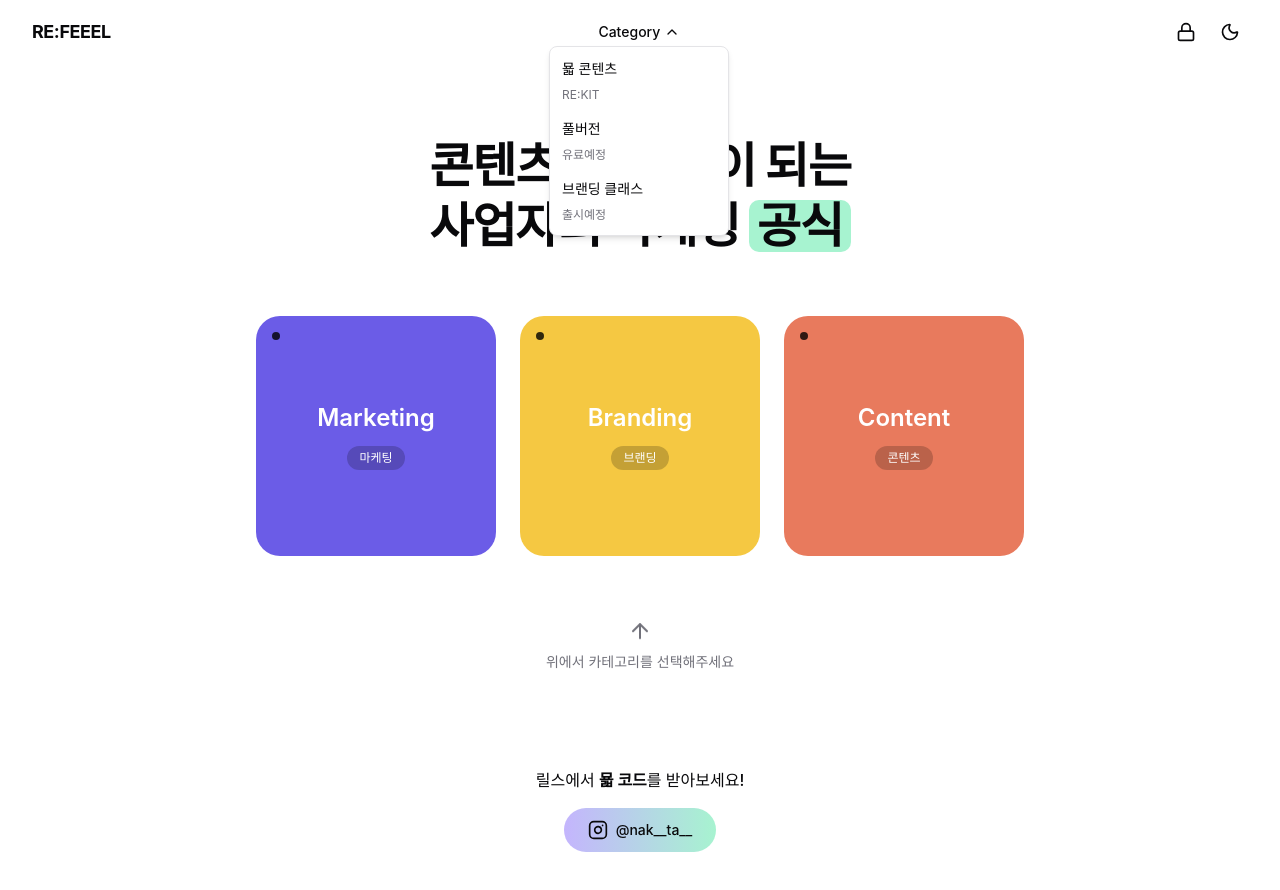
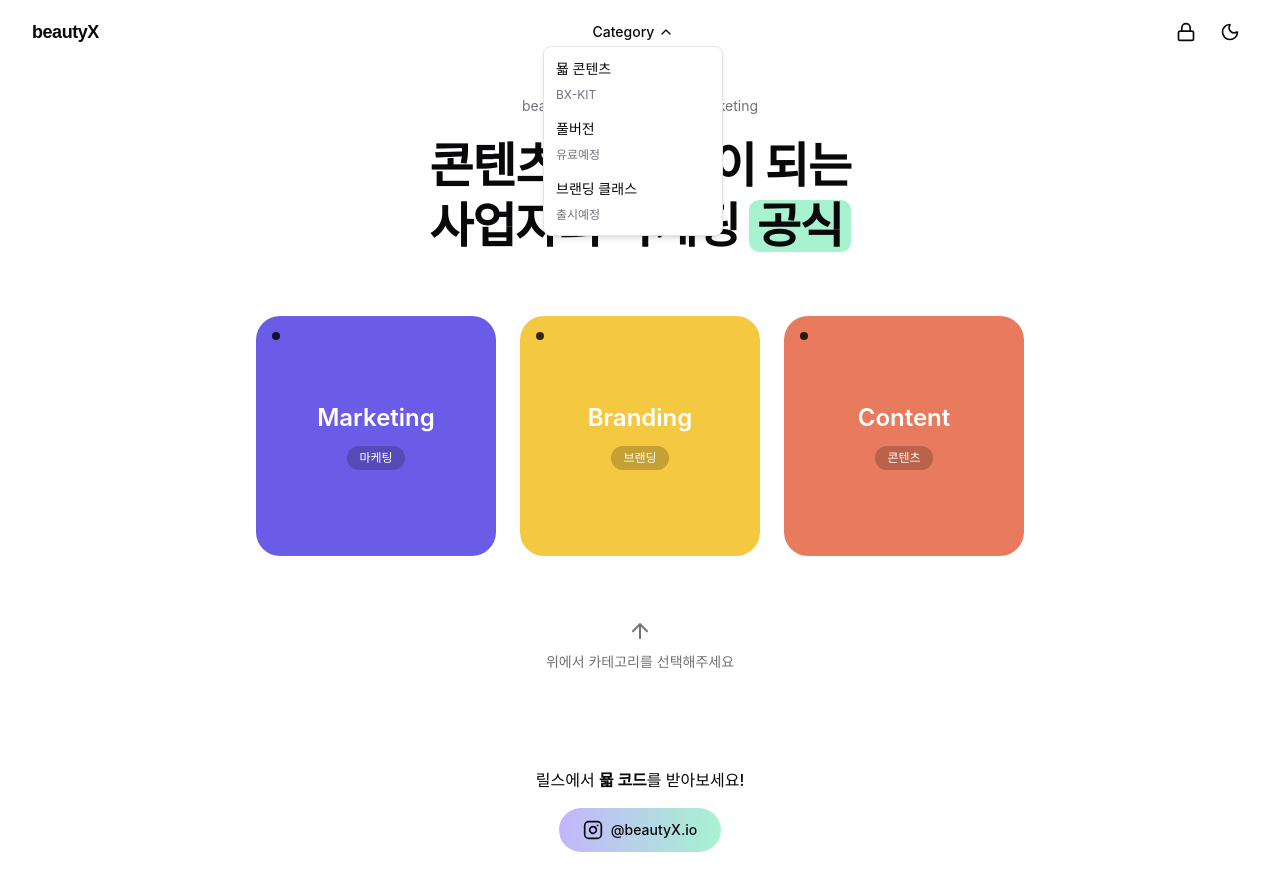
Before and after one commit to beautyX-io/edu, a React (Vite) app: page / in a window 1280 px wide. Both pictures are taken after a click on the button "Category". Shown: the top 890 px of the page. Built offline with nearby package versions, Linux system fonts and the light colour scheme.

Commit message:
beautyX 브랜딩으로 변경

```diff
--- a/src/components/ContentGrid.tsx
+++ b/src/components/ContentGrid.tsx
@@ -44,9 +44,9 @@
                 transitionDelay: isVisible ? `${index * 80}ms` : '0ms',
               }}
             >
-              {/* RE:KIT Number */}
+              {/* BX-KIT Number */}
               <div className="text-xs font-semibold text-muted-foreground mb-3">
-                RE:KIT{item.kitNumber}
+                BX-KIT{item.kitNumber}
               </div>
 
               {/* Title */}
--- a/src/components/FooterCTA.tsx
+++ b/src/components/FooterCTA.tsx
@@ -24,7 +24,7 @@
 
         {/* Instagram Button */}
         <a
-          href="https://www.instagram.com/nak__ta__/"
+          href="https://www.instagram.com/beautyX.io/"
           target="_blank"
           rel="noopener noreferrer"
           className="
@@ -37,7 +37,7 @@
           "
         >
           <Instagram className="w-5 h-5" />
-          @nak__ta__
+          @beautyX.io
         </a>
       </div>
     </section>
--- a/src/components/Header.tsx
+++ b/src/components/Header.tsx
@@ -18,8 +18,8 @@
   return (
     <header className="fixed top-0 left-0 right-0 z-50 h-16 flex items-center justify-between px-4 sm:px-6 lg:px-8 bg-background/80 backdrop-blur-sm transition-colors duration-300">
       {/* Logo */}
-      <div className="font-bold text-lg tracking-tight text-foreground">
-        RE:FEEEL
+      <div className="font-bold text-lg tracking-tight text-foreground" style={{ fontFamily: 'Pretendard, sans-serif' }}>
+        beautyX
       </div>
 
       {/* Center - Category Dropdown */}
@@ -36,7 +36,7 @@
         >
           <DropdownMenuItem className="flex flex-col items-start py-2 cursor-pointer">
             <span className="font-medium">묣 콘텐츠</span>
-            <span className="text-xs text-muted-foreground">RE:KIT</span>
+            <span className="text-xs text-muted-foreground">BX-KIT</span>
           </DropdownMenuItem>
           <DropdownMenuItem className="flex flex-col items-start py-2 cursor-pointer">
             <span className="font-medium">풀버전</span>
--- a/src/components/Hero.tsx
+++ b/src/components/Hero.tsx
@@ -16,7 +16,7 @@
             isVisible ? 'opacity-100 translate-y-0' : 'opacity-0 translate-y-4'
           }`}
         >
-          RE:Content marketing
+          beautyX: Beauty Content Marketing
         </p>
 
         {/* Main Headline */}
```
